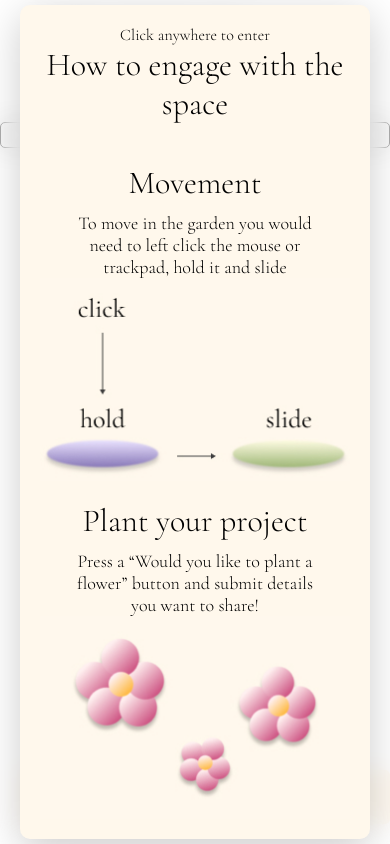
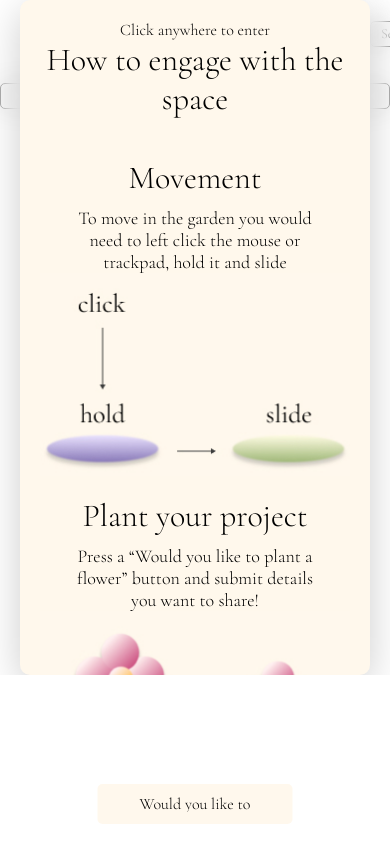
Before and after one commit to Dariga1711/CyberGarden, a website: page src/index.html in a window 390 px wide. Drawn offline with nearby package versions, Linux system fonts and the light colour scheme; files whose address does not match are found by name.

Commit message:
Update style.css

```diff
--- a/src/style.css
+++ b/src/style.css
@@ -1089,7 +1089,6 @@ font-size: 18px;
 
       #header {
         flex-direction: row;
-        flex-wrap: wrap;
         align-items: center;
         gap: 10px;
       }
@@ -1097,7 +1096,6 @@ font-size: 18px;
       #headerButtons,
       #searchWrapper {
         display: flex;
-        flex-wrap: wrap;
         gap: 5px;
       }
 
@@ -1120,7 +1118,7 @@ font-size: 18px;
         justify-content: flex-end;
       }
 
-      /* Keep active keywords visible and clean */
+
       #activeKeywords {
         display: flex;
         flex-wrap: wrap;
@@ -1130,12 +1128,12 @@ font-size: 18px;
       }
 
       .top-tag-pill {
-        font-size: 14px;
+        font-size: 12px;
         padding: 4px 10px;
       }
 
       #welcomePopup {
-        max-height: 100vh;
+        max-height: 80vh;
         overflow-y: auto;
         overflow-x: hidden;
         padding: 20px;
@@ -1146,6 +1144,7 @@ font-size: 18px;
       #welcomeContent {
         width: 100%;
         max-width: 100%;
+        max-height: 80vh;
         padding: 20px;
         box-sizing: border-box;
         margin: 0 auto;
@@ -1195,7 +1194,7 @@ font-size: 18px;
 
       #currentImage {
         display: block;
-        max-height: 100vh; /* Full viewport height */
+        max-height: 100vh;
         width: auto;
         height: auto;
         object-fit: contain;
@@ -1256,4 +1255,15 @@ font-size: 18px;
       .close-btn {
         width: 100%;
       }
+
+      #addFlowerButton {
+        left: 50%;
+        bottom: 20px;
+        transform: translateX(-50%);
+        padding: 12px 30px; /* Slightly adjust padding if needed */
+        font-size: 16px; /* Adjust font size for better visibility */
+        max-width: 90%; /* Ensures it doesn't overflow the screen width */
+        box-sizing: border-box;
+      }
+
     }
```
